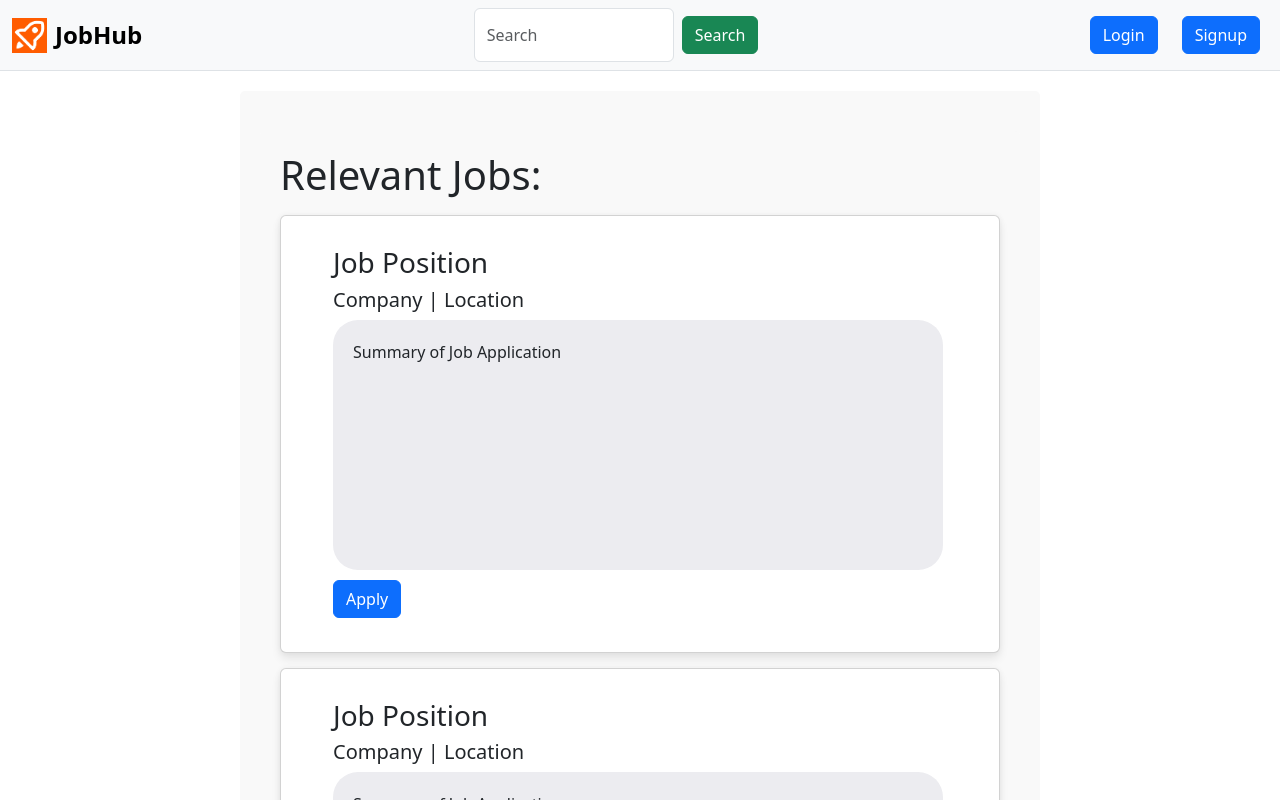
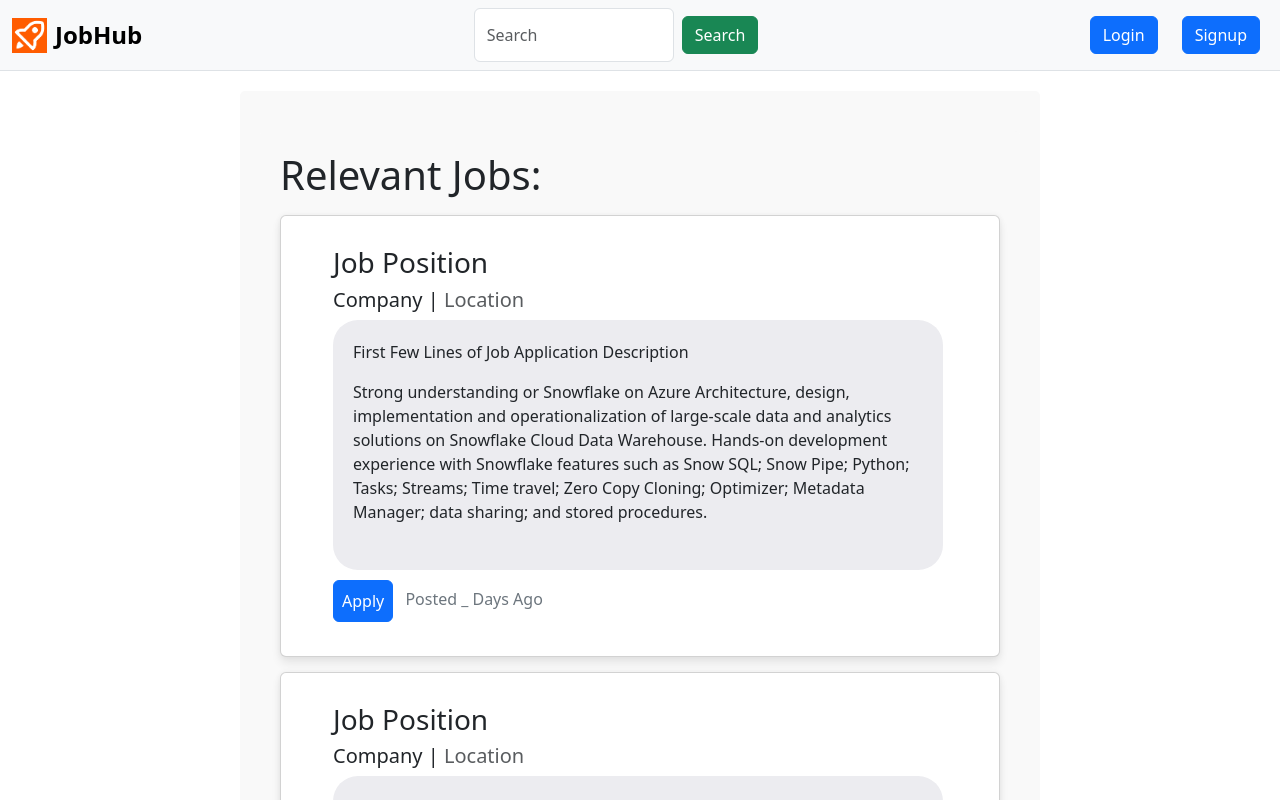
Before and after one commit to paulhuii/SENG401-Project, a React (Create React App) app in the folder client/: page /JobBoard in a window 1280 px wide. Shown: the top 800 px of the page. Built offline with nearby package versions, Linux system fonts and the light colour scheme.

Commit message:
Tidied up example card. Working on functionality..

```diff
--- a/client/src/JobBoard.js
+++ b/client/src/JobBoard.js
@@ -1,7 +1,7 @@
 import React from 'react';
 import './App.css';
+import 'bootstrap/dist/css/bootstrap.min.css';
 import JobListing from "./components/jobPosting/JobListing";
-import 'bootstrap/dist/css/bootstrap.min.css';
 
 
 function JobBoard() {
--- a/client/src/components/jobPosting/JobListing.js
+++ b/client/src/components/jobPosting/JobListing.js
@@ -8,9 +8,14 @@ const JobListing = () => {
         <div class="card w-100">
         <div class="card-body">
             <h3 class="card-title">Job Position</h3>
-            <h5>Company | Location</h5>
+            <h5>Company | <span class="text-muted">Location</span> </h5>
             <div class="description">
-                <p class="card-text">Summary of Job Application</p>
+                <p class="card-text">
+                    First Few Lines of Job Application Description
+                    <p></p>
+                    Strong understanding or Snowflake on Azure Architecture, design, implementation and operationalization of large-scale data and analytics solutions on Snowflake Cloud Data Warehouse.
+                    Hands-on development experience with Snowflake features such as Snow SQL; Snow Pipe; Python; Tasks; Streams; Time travel; Zero Copy Cloning; Optimizer; Metadata Manager; data sharing; and stored procedures.
+                </p>
                 <p class="card-hover-text">
                     Full Job Application Example:
                     <p></p>
@@ -26,7 +31,7 @@ const JobListing = () => {
                     Perform code reviews to ensure fit to requirements, optimal execution patterns and adherence to established standards.
                 </p>
             </div>
-            <button class="btn btn-primary" type="submit">Apply</button>
+            <button class="btn btn-primary p-2" type="submit">Apply</button> <span class="p-2 text-secondary"> Posted _ Days Ago</span>
         </div>
         </div>
     </div>
```
